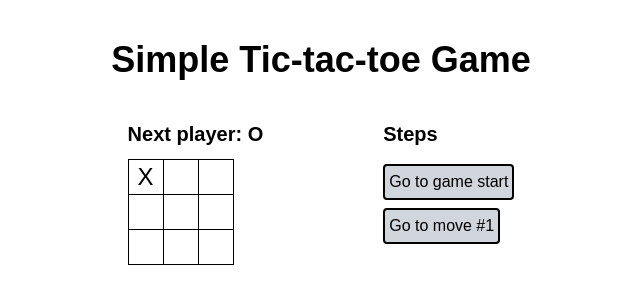
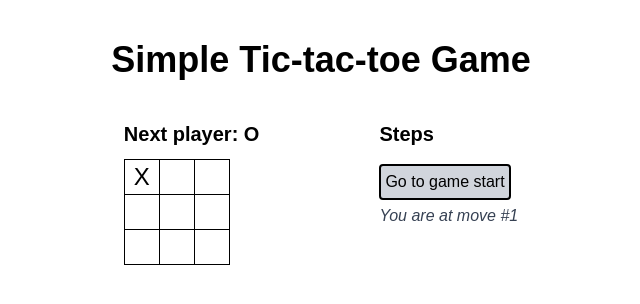
Before and after one commit to nthung1021/AWAD-IA01, a Next.js app: page / in a window 1280 px wide. Both pictures are taken after a click on the button 465 px from the left and 177 px from the top of the page. Shown: the top 304 px of the page, without its empty margins (319-959 px from the left). Built offline with nearby package versions, Linux system fonts and the light colour scheme.

Commit message:
Add the feature "At current move, show current move label instead of button"

```diff
--- a/src/app/page.tsx
+++ b/src/app/page.tsx
@@ -20,16 +20,25 @@ function Game() {
   }
 
   const moves = history.map((squares, move) => {
-    let description;
-    if (move > 0) {
-      description = 'Go to move #' + move;
-    } else {
-      description = 'Go to game start';
+    const buttonLabel = move > 0 ? `Go to move #${move}` : 'Go to game start';
+
+    if (move === currentMove) {
+      const hereLabel = move > 0 ? `You are at move #${move}` : 'You are at game start';
+      return (
+        <li key={move}>
+          <span className="italic text-gray-700">{hereLabel}</span>
+        </li>
+      );
     }
+
     return (
       <li key={move}>
-        <button className="bg-gray-300 p-1 my-1 border-2 rounded-sm"
-                onClick={() => jumpTo(move)}>{description}</button>
+        <button
+          className="bg-gray-300 p-1 my-1 border-2 rounded-sm"
+          onClick={() => jumpTo(move)}
+        >
+          {buttonLabel}
+        </button>
       </li>
     );
   });
```
